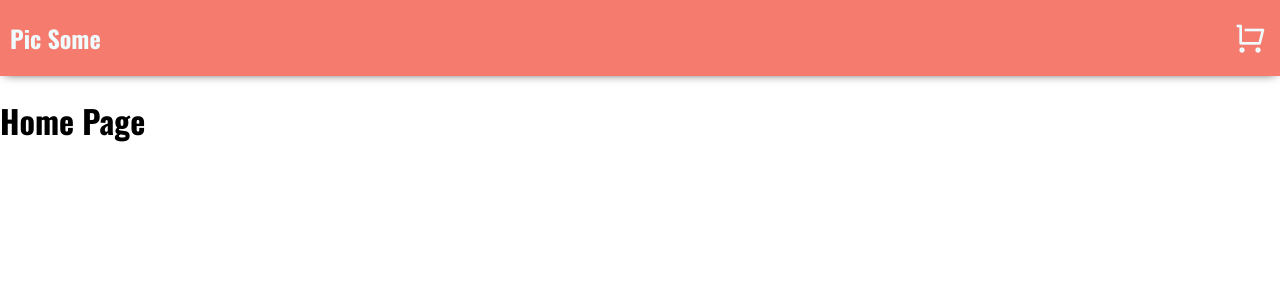
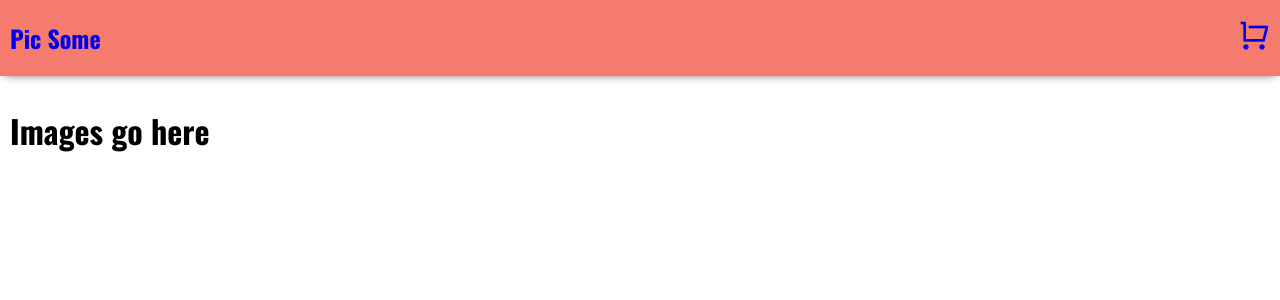
Before and after one commit to olena-ole/react-capstone, a React (Create React App) app: page / in a window 1280 px wide. Shown: the top 300 px of the page. Built offline with nearby package versions, Linux system fonts and the light colour scheme.

Commit message:
set up router

```diff
--- a/src/App.js
+++ b/src/App.js
@@ -1,3 +1,5 @@
+import {Switch, Route} from "react-router-dom"
+
 import Header from "./components/Header"
 import Cart from "./pages/Cart"
 import Photos from "./pages/Photos"
@@ -6,7 +8,15 @@ function App() {
     return (
         <div>
             <Header />
-            <h1>Home Page</h1>
+            <Switch>
+              <Route exact path="/">
+                <Photos />
+              </Route>
+
+              <Route path="/cart">
+                <Cart />
+              </Route>
+            </Switch>
         </div>
     )
 }
--- a/src/components/Header.js
+++ b/src/components/Header.js
@@ -1,10 +1,10 @@
-import React from "react"
+import {Link} from "react-router-dom"
 
 function Header() {
     return (
         <header>
-            <h2>Pic Some</h2>
-            <i className="ri-shopping-cart-line ri-fw ri-2x"></i>
+            <Link to="/"><h2>Pic Some</h2></Link>
+            <Link to="/cart"><i className="ri-shopping-cart-line ri-fw ri-2x"></i></Link>
         </header>
     )
 }
--- a/src/index.js
+++ b/src/index.js
@@ -1,11 +1,15 @@
 import React from 'react';
 import ReactDOM from 'react-dom/client';
+import { BrowserRouter as Router } from 'react-router-dom';
+
 import './index.css';
 import App from './App';
 
 const root = ReactDOM.createRoot(document.getElementById('root'));
 root.render(
-  <React.StrictMode>
-    <App />
-  </React.StrictMode>
+    <Router>
+      <React.StrictMode>
+        <App />
+      </React.StrictMode>
+    </Router>
 );
```
